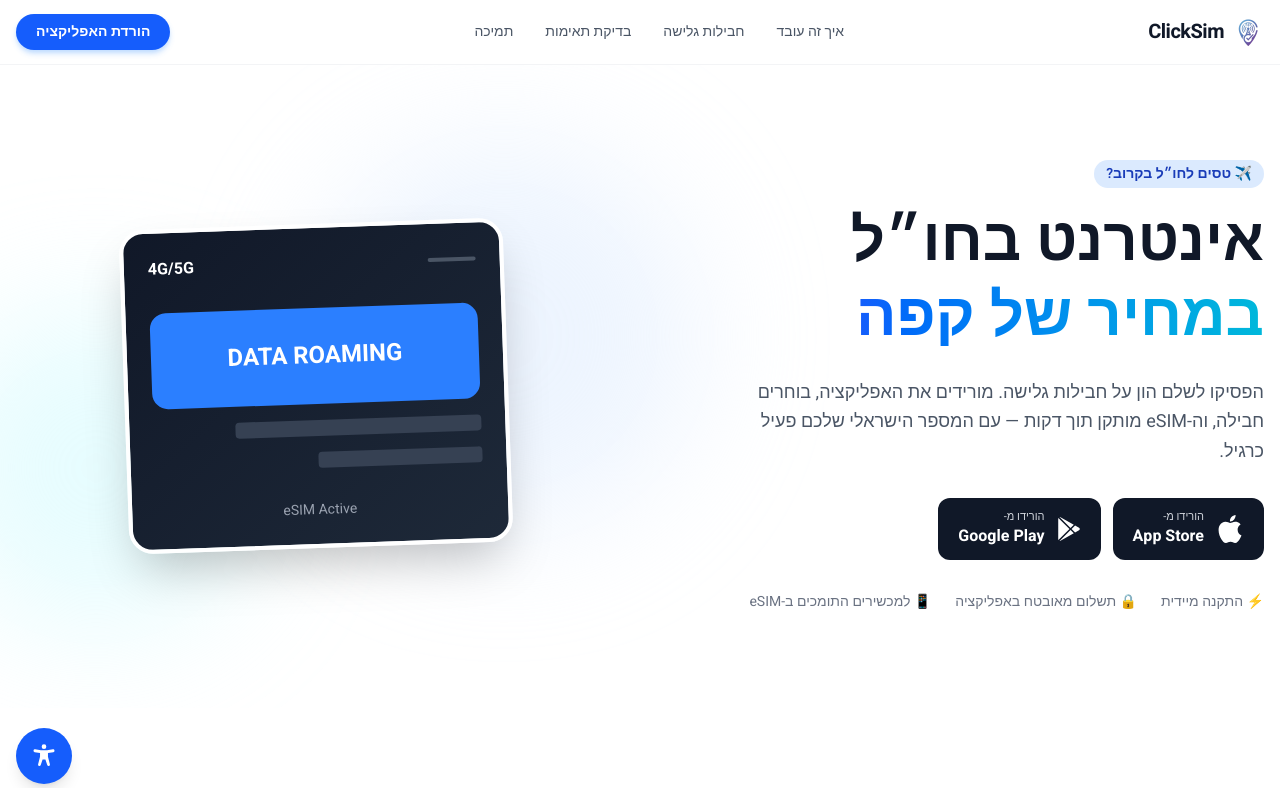
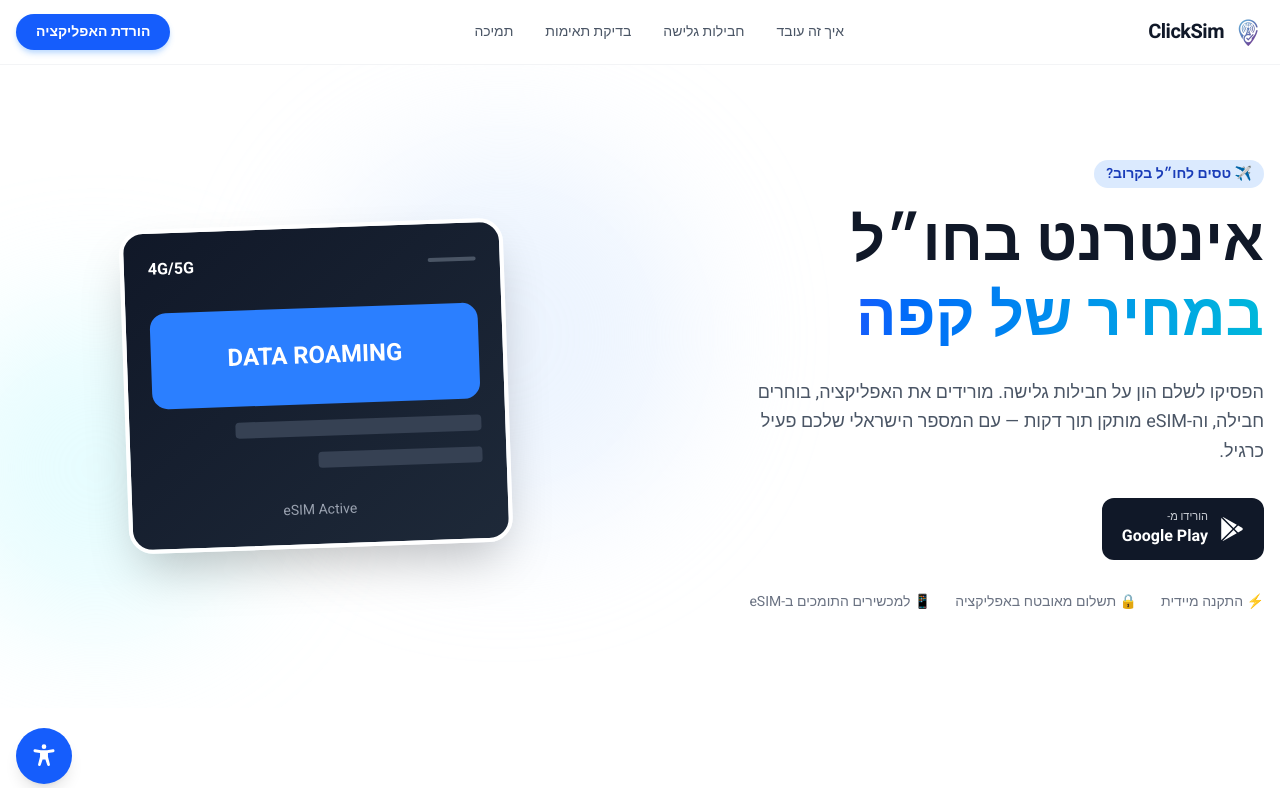
Before and after one commit to Shmuelsel/esim-landing-page, a Next.js app: page / in a window 1280 px wide. Shown: the top 788 px of the page. Built offline with nearby package versions, Linux system fonts and the light colour scheme.

Commit message:
Comment out iOS StoreButton in StoreButtons component for future reference

```diff
--- a/components/ui/StoreButtons.tsx
+++ b/components/ui/StoreButtons.tsx
@@ -37,12 +37,12 @@ const StoreButton = ({ href, icon, caption, store }: StoreButtonProps) => (
 /** The funnel: every primary CTA on the site lands here. */
 const StoreButtons = ({ className = '' }: { className?: string }) => (
   <div className={`flex flex-col gap-3 sm:flex-row ${className}`}>
-    <StoreButton
+    {/* <StoreButton
       href={siteConfig.stores.ios}
       icon={<AppleIcon />}
       caption="הורידו מ-"
       store="App Store"
-    />
+    /> */}
     <StoreButton
       href={siteConfig.stores.android}
       icon={<GooglePlayIcon />}
```
